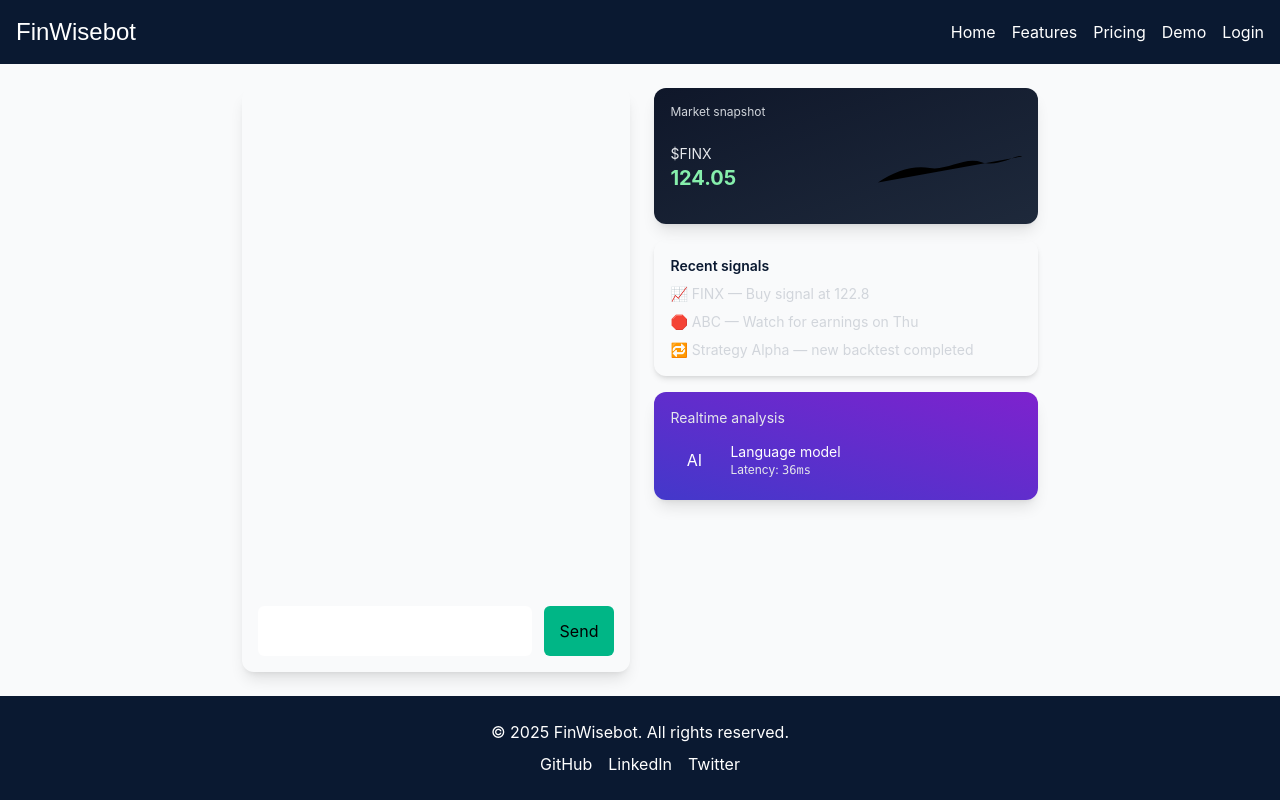
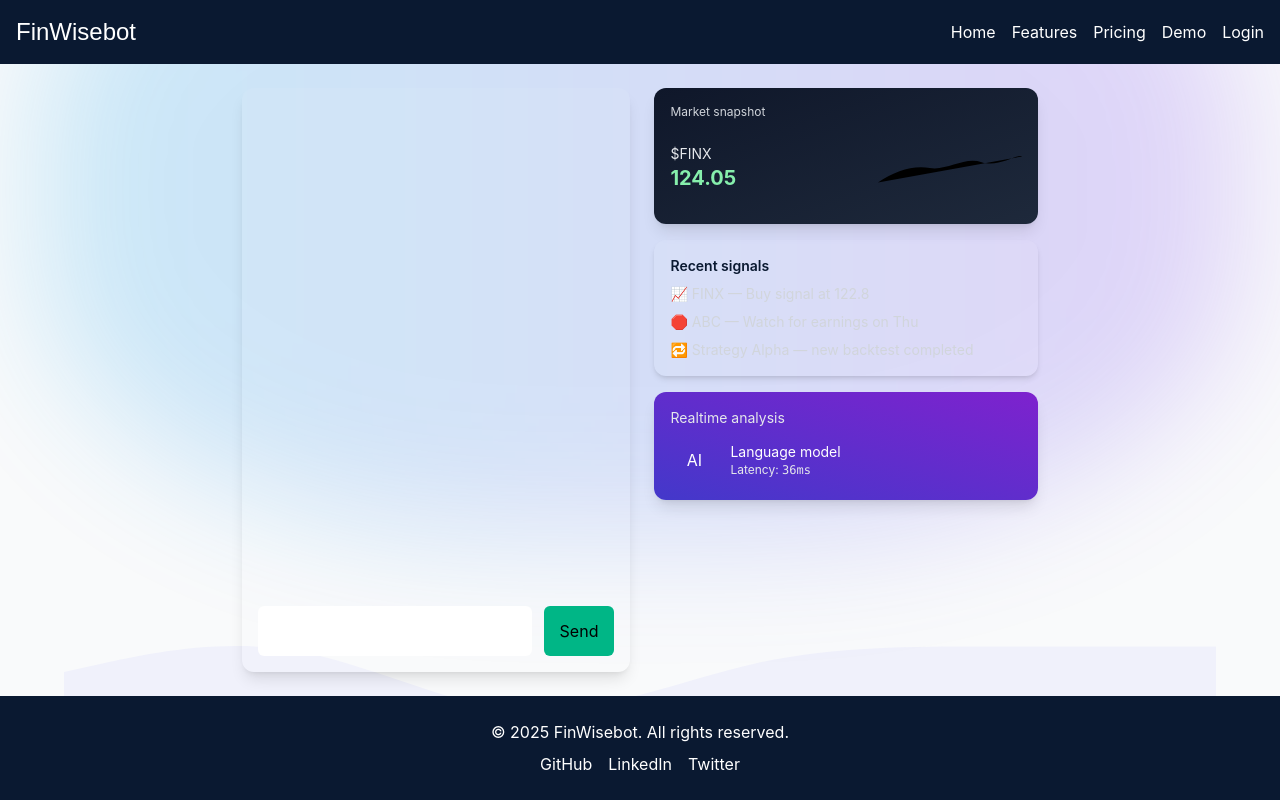
Before and after one commit to assassinyousuf/finwisebot_website, a Next.js app: page /demo in a window 1280 px wide. Built offline with nearby package versions, Linux system fonts and the light colour scheme.

Commit message:
feat: add animated demo background (gradient blob + layered SVG waves) inspired by langui

```diff
--- /dev/null
+++ b/src/components/DemoBackground.jsx
@@ -0,0 +1,18 @@
+export default function DemoBackground() {
+  return (
+    <div className="absolute inset-0 -z-20 pointer-events-none overflow-hidden">
+      {/* large soft gradient blob (inspired by langui HeroGradient) */}
+      <div className="absolute left-1/2 transform -translate-x-1/2 -top-40 w-[1200px] h-[700px] rounded-[40%] bg-gradient-to-r from-[#0ea5e9] to-[#7c3aed] opacity-20 blur-3xl animate-blob-slow"></div>
+
+      {/* layered svg waves for a subtle moving background */}
+      <div className="absolute inset-x-0 bottom-0 h-64 wave-wrapper">
+        <svg viewBox="0 0 1440 320" className="wave w-full h-full">
+          <path fill="rgba(99,102,241,0.06)" d="M0,160L48,149.3C96,139,192,117,288,133.3C384,149,480,203,576,208C672,213,768,171,864,149.3C960,128,1056,128,1152,128C1248,128,1344,128,1392,128L1440,128L1440,320L1392,320C1344,320,1248,320,1152,320C1056,320,960,320,864,320C768,320,672,320,576,320C480,320,384,320,288,320C192,320,96,320,48,320L0,320Z"></path>
+        </svg>
+        <svg viewBox="0 0 1440 320" className="wave wave-slow w-full h-full">
+          <path fill="rgba(14,165,233,0.04)" d="M0,96L48,122.7C96,149,192,203,288,229.3C384,256,480,256,576,213.3C672,171,768,85,864,74.7C960,64,1056,128,1152,154.7C1248,181,1344,171,1392,165.3L1440,160L1440,320L1392,320C1344,320,1248,320,1152,320C1056,320,960,320,864,320C768,320,672,320,576,320C480,320,384,320,288,320C192,320,96,320,48,320L0,320Z"></path>
+        </svg>
+      </div>
+    </div>
+  );
+}
--- a/src/pages/demo.jsx
+++ b/src/pages/demo.jsx
@@ -3,6 +3,7 @@ import Navbar from '../components/Navbar';
 import Footer from '../components/Footer';
 import ChatBubble from '../components/ChatBubble';
 import DemoVisualizer from '../components/DemoVisualizer';
+import DemoBackground from '../components/DemoBackground';
 
 export default function Demo() {
   const [messages, setMessages] = useState([]);
@@ -35,7 +36,8 @@ export default function Demo() {
   }
 
   return (
-    <div className="flex flex-col min-h-screen">
+    <div className="flex flex-col min-h-screen relative overflow-hidden">
+      <DemoBackground />
       <Navbar />
       <main className="flex-1 p-6 max-w-6xl mx-auto flex gap-6">
         <section className="flex-1 flex flex-col bg-white/5 rounded-xl p-4 shadow-lg">
--- a/src/styles/components.css
+++ b/src/styles/components.css
@@ -60,3 +60,21 @@
 .float-up:nth-child(1) { animation-delay: 120ms }
 .float-up:nth-child(2) { animation-delay: 240ms }
 .float-up:nth-child(3) { animation-delay: 360ms }
+
+/* demo background wave animations */
+.wave-wrapper { position: relative; width: 200%; left: -50%; height: 100%; overflow: hidden; }
+.wave { position: absolute; left: 0; top: 0; width: 200%; height: 100%; transform: translate3d(0,0,0); will-change: transform; animation: moveWave 10s linear infinite; }
+.wave-slow { animation-duration: 18s; opacity: 0.9 }
+
+@keyframes moveWave {
+	0% { transform: translateX(0); }
+	100% { transform: translateX(-25%); }
+}
+
+/* very slow blob float for the big gradient */
+@keyframes blobSlow {
+	0% { transform: translateY(0) scale(1); }
+	50% { transform: translateY(-16px) scale(1.02); }
+	100% { transform: translateY(0) scale(1); }
+}
+.animate-blob-slow { animation: blobSlow 12s ease-in-out infinite; }
```
